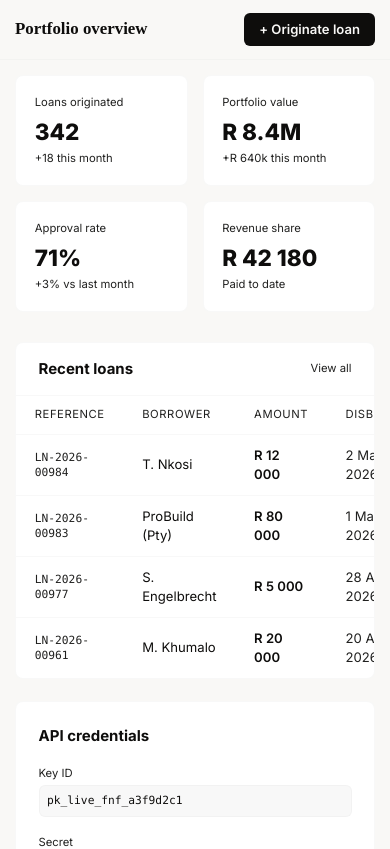
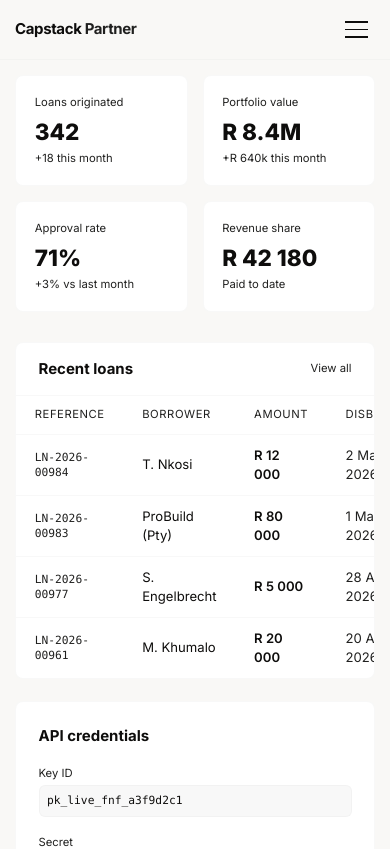
Before and after one commit to username635-gif/Capstack, a Next.js app in the folder apps/partner/: page / in a window 390 px wide. Shown: the top 849 px of the page. Built offline with nearby package versions, Linux system fonts and the light colour scheme.

Commit message:
partner: add mobile hamburger + sliding sidebar (page.tsx)

```diff
--- a/apps/partner/src/app/page.tsx
+++ b/apps/partner/src/app/page.tsx
@@ -1,5 +1,6 @@
 'use client';
 
+import { useState } from 'react';
 import Link from 'next/link';
 import { ThemeToggle } from './_components/ThemeProvider';
 import { clearSession } from '@/lib/session';
@@ -29,8 +30,58 @@
 ];
 
 export default function PartnerHome() {
+  const [menuOpen, setMenuOpen] = useState(false);
   return (
     <div className="flex min-h-screen" style={{ background: "var(--background)", color: "var(--foreground)" }}>
+
+      {/* Mobile overlay */}
+      {menuOpen && (
+        <div className="fixed inset-0 z-40 bg-black/40 sm:hidden" onClick={() => setMenuOpen(false)} />
+      )}
+
+      {/* Mobile sliding sidebar - slides in from right */}
+      <div
+        className="fixed top-0 right-0 h-full w-64 z-50 flex flex-col sm:hidden transition-transform duration-200"
+        style={{
+          background: "var(--color-surface)",
+          borderLeft: "1px solid var(--color-border)",
+          transform: menuOpen ? "translateX(0)" : "translateX(100%)",
+        }}
+      >
+        <div className="h-16 flex items-center justify-between px-5" style={{ borderBottom: "1px solid var(--color-border)" }}>
+          <span className="font-bold text-base tracking-tight">Capstack <span style={{ color: "var(--color-secondary)" }}>Partner</span></span>
+          <button onClick={() => setMenuOpen(false)} className="text-xl font-bold" style={{ color: "var(--foreground)" }}>✕</button>
+        </div>
+        <nav className="flex flex-col gap-1 p-3 flex-1">
+          {navItems.map((item, i) => (
+            <Link
+              key={item.label}
+              href={item.href}
+              onClick={() => setMenuOpen(false)}
+              className="flex items-center gap-3 px-3 py-2 rounded-lg text-sm font-medium"
+              style={{
+                background: i === 0 ? "var(--color-surface-2)" : "transparent",
+                color: i === 0 ? "var(--foreground)" : "var(--color-muted)",
+                border: i === 0 ? "1px solid var(--color-border)" : "1px solid transparent",
+              }}
+            >
+              {item.label}
+            </Link>
+          ))}
+        </nav>
+        <div className="p-4 flex flex-col gap-3" style={{ borderTop: "1px solid var(--color-border)" }}>
+          <ThemeToggle />
+          <div className="text-xs" style={{ color: "var(--color-muted)" }}>Partner</div>
+          <div className="text-sm font-semibold mt-0.5">First National Finance</div>
+          <button
+            onClick={() => { clearSession(); window.location.href = '/sign-in'; }}
+            className="text-xs font-medium text-left"
+            style={{ color: "var(--color-danger)" }}
+          >
+            Sign out
+          </button>
+        </div>
+      </div>
 
       {/* Sidebar - hidden on mobile */}
       <aside className="hidden sm:flex w-56 flex-shrink-0 flex-col" style={{ background: "var(--color-surface)", borderRight: "1px solid var(--color-border)" }}>
@@ -72,11 +123,17 @@
 
           {/* Top bar */}
           <header className="h-16 flex items-center justify-between px-4 sm:px-8" style={{ borderBottom: "1px solid var(--color-border)", background: "var(--color-surface)" }}>
-          <h1 className="text-lg font-bold">Portfolio overview</h1>
+            <span className="font-bold text-base tracking-tight sm:hidden">Capstack <span style={{ color: "var(--color-secondary)" }}>Partner</span></span>
+            <h1 className="text-lg font-bold hidden sm:block">Portfolio overview</h1>
             <div className="flex items-center gap-3">
-            <Link href="/applications/new" className="text-sm px-4 py-2 rounded-lg font-semibold" style={{ background: "var(--color-primary)", color: "var(--color-primary-fg)" }}>
+              <Link href="/applications/new" className="text-sm px-4 py-2 rounded-lg font-semibold hidden sm:block" style={{ background: "var(--color-primary)", color: "var(--color-primary-fg)" }}>
                 + Originate loan
               </Link>
+              <button onClick={() => setMenuOpen(true)} className="flex sm:hidden flex-col gap-1.5 p-2" aria-label="Open menu">
+                <span className="block w-6 h-0.5" style={{ background: "var(--foreground)" }} />
+                <span className="block w-6 h-0.5" style={{ background: "var(--foreground)" }} />
+                <span className="block w-6 h-0.5" style={{ background: "var(--foreground)" }} />
+              </button>
             </div>
           </header>
 
```
Lines whose indentation alone changed are shown as unchanged.
